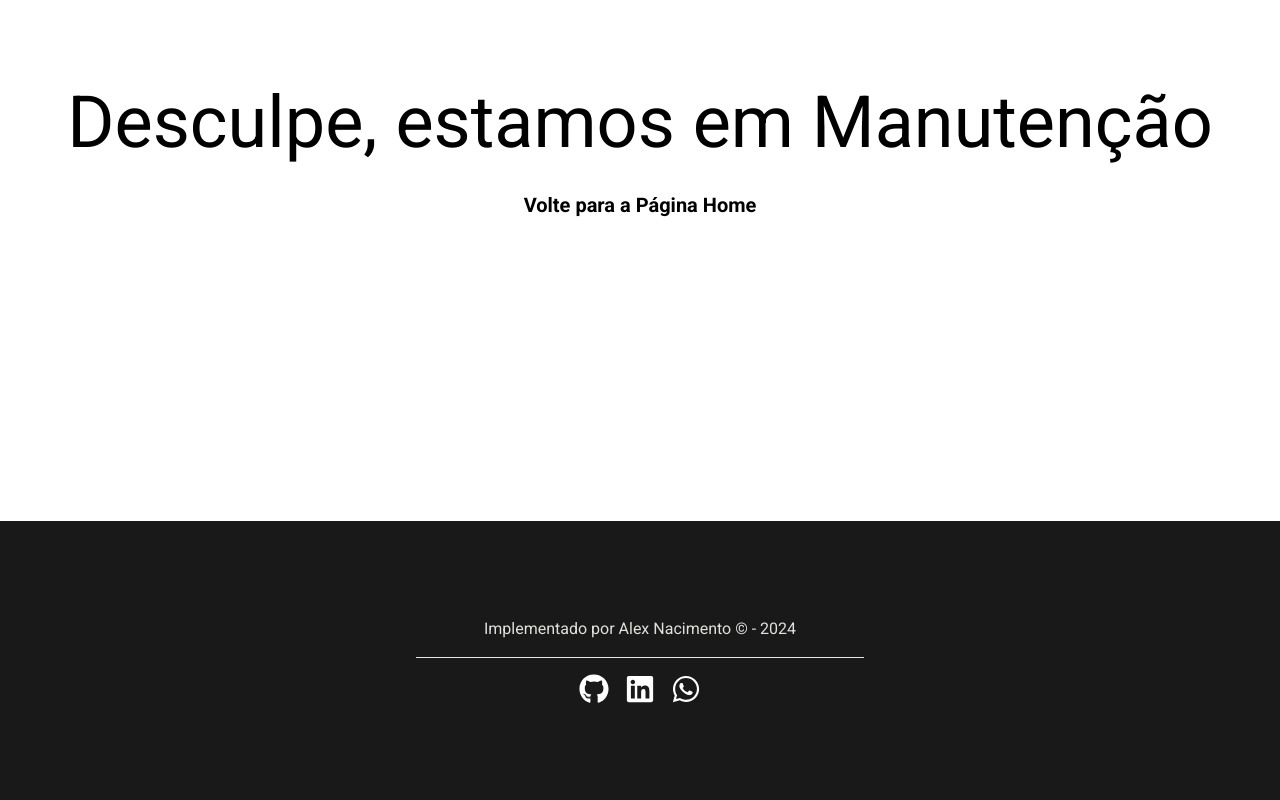
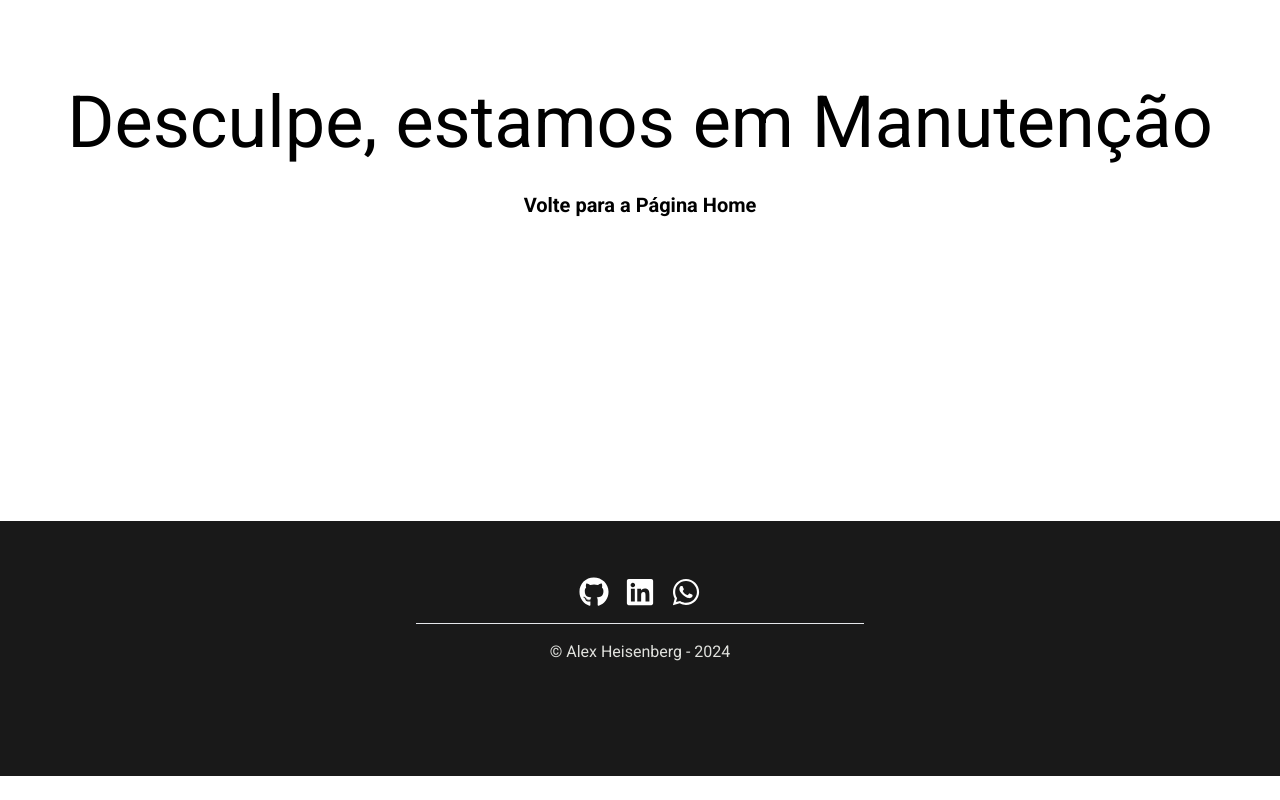
Before and after one commit to alexdev613/new-portfolio, a React (Vite) app: page /blog in a window 1280 px wide. Shown: the part 279-1079 px from the top of the page. After the commit the page ends 1055 px from the top, so only its background shows below. Built offline with nearby package versions, Linux system fonts and the light colour scheme.

Commit message:
feat: mudanças na posição de elementos, e também passei um overflow-xhidden para evitar quebra na página em dispositivos com largura muito pequena

```diff
--- a/src/components/footer/index.tsx
+++ b/src/components/footer/index.tsx
@@ -3,10 +3,8 @@ import { Link } from "react-router-dom";
 
 export function Footer() {
   return (
-    <footer className="flex flex-col items-center justify-center bg-black/90 py-24 px-8 text-center">
+    <footer className="flex flex-col items-center justify-center bg-black/90 pt-14 pb-28 px-8 text-center overflow-x-hidden">
 
-      <p className="text-tertiary" data-aos="fade-right" data-aos-duration="800">Implementado por Alex Nacimento © - 2024</p>
-      <hr className="bg-white w-full max-w-md m-4 mx-4" />
       <div className="flex gap-4">
         <Link to="https://github.com/alexdev613/" target="_blank" data-aos="fade-left" data-aos-duration="800">
           <FaGithub size={30} color="white" />
@@ -18,6 +16,8 @@ export function Footer() {
           <FaWhatsapp size={30} color="white" />
         </Link>
       </div>
+      <hr className="bg-white w-full max-w-md m-4 mx-4" />
+      <p className="text-tertiary" data-aos="fade-right" data-aos-duration="800">© Alex Heisenberg - 2024</p>
     </footer>
   )
 }
```
